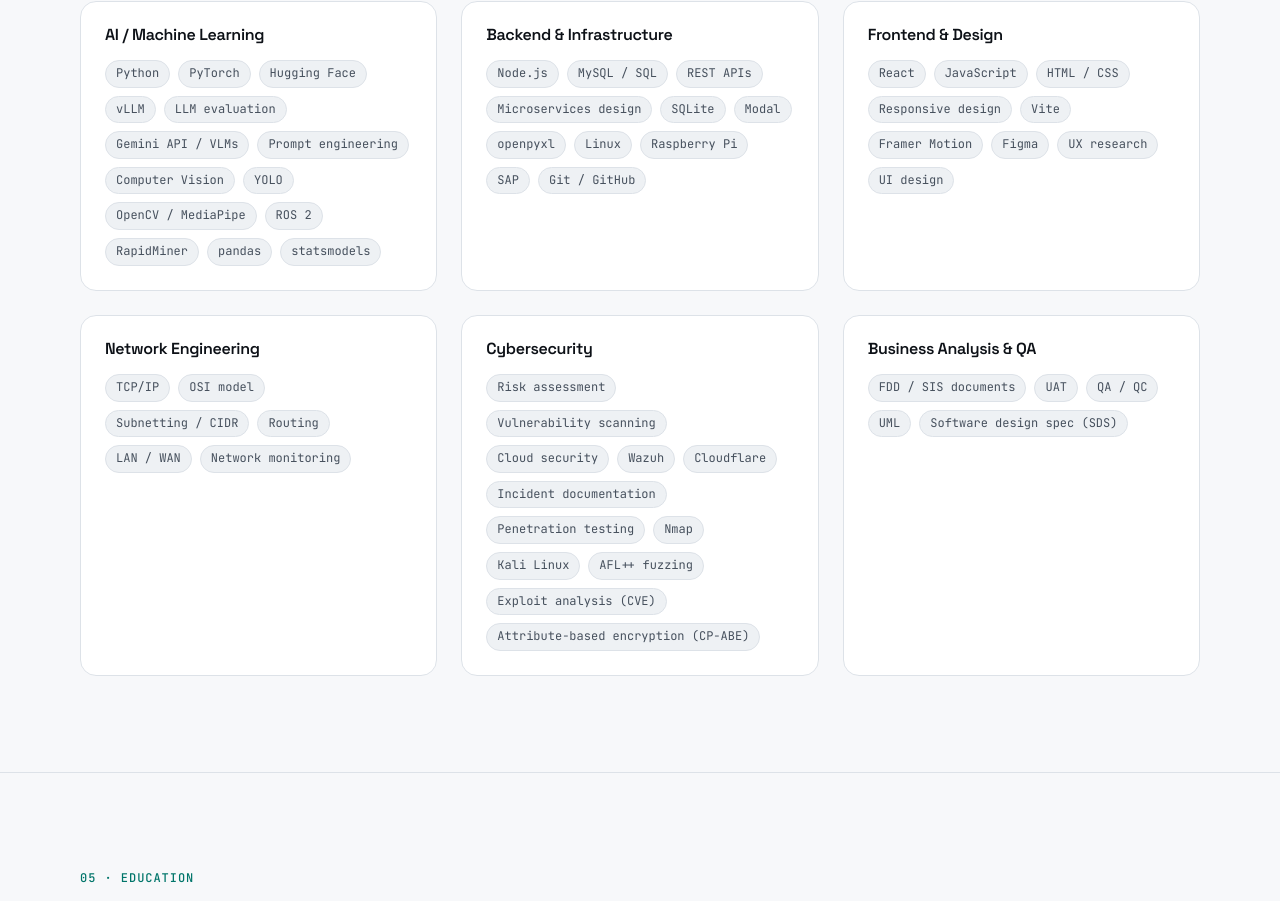
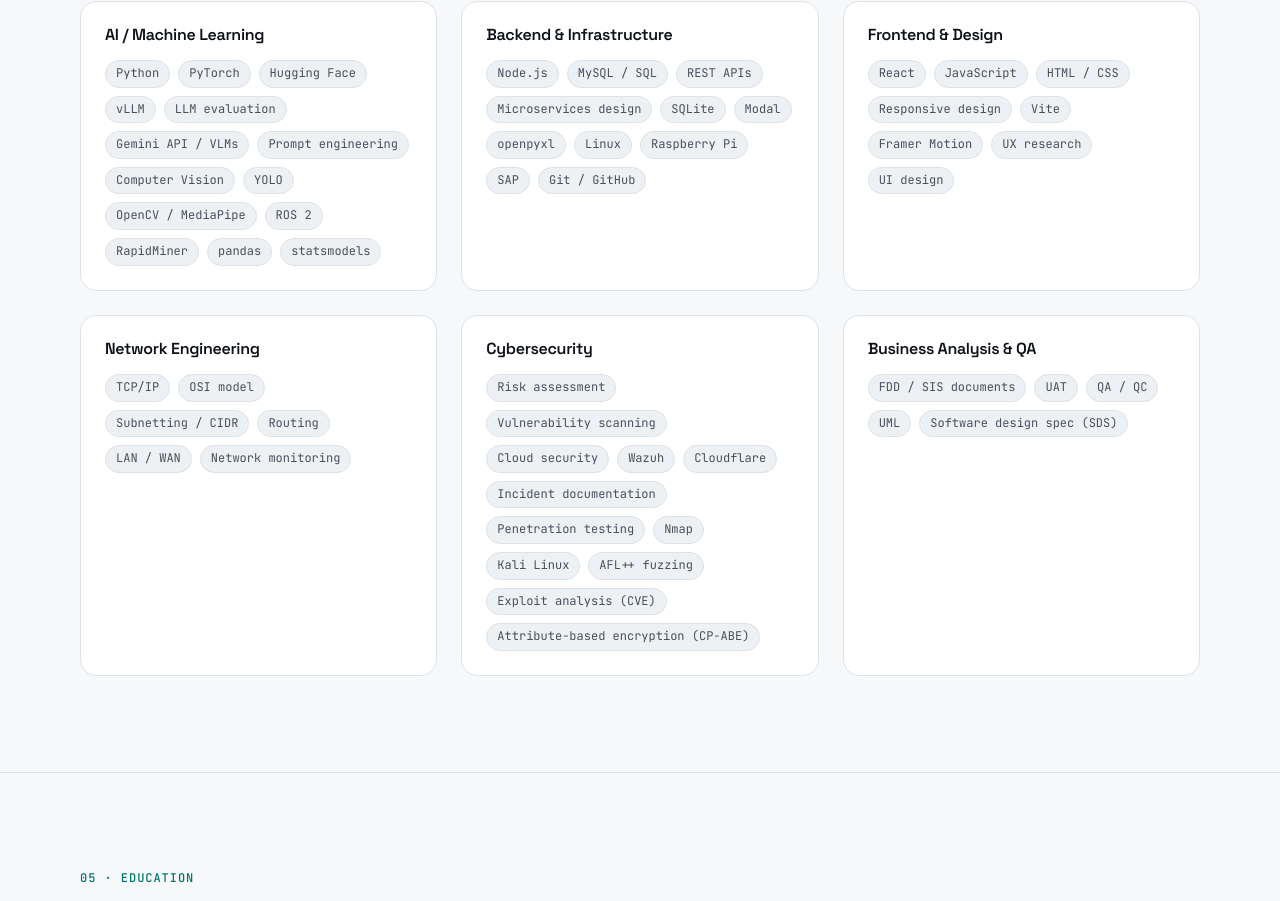
Before and after one commit to Napat-hi/Web-Resume, a React (Vite) app: page /#/ in a window 1280 px wide. Shown: the part 6280-7181 px from the top of the page. Built offline with nearby package versions, Linux system fonts and the light colour scheme.

Commit message:
Remove Figma skill sourced only from the resume PDF

```diff
--- a/src/data/skills.js
+++ b/src/data/skills.js
@@ -3,7 +3,7 @@
 //
 // Removed because nothing in the data backs them yet (TODO(Po): give a source to restore):
 //   Django, Docker, TensorFlow, OpenAI API, NLTK, CNN, Bootstrap, VPN,
-//   Hub & Switch, Network Topology, Firewall Configuration, LangChain, FAISS.
+//   Hub & Switch, Network Topology, Firewall Configuration, LangChain, FAISS, Figma.
 
 export const skillGroups = [
   {
@@ -53,7 +53,6 @@ export const skillGroups = [
       { name: 'Responsive design', from: 'Humanica 2024' },
       { name: 'Vite', from: 'Portfolio' },
       { name: 'Framer Motion', from: 'Portfolio' },
-      { name: 'Figma', from: 'Humanica 2024 (per resume PDF)' },
       { name: 'UX research', from: 'BAKA Thailand' },
       { name: 'UI design', from: 'BAKA Thailand' },
     ],
```
